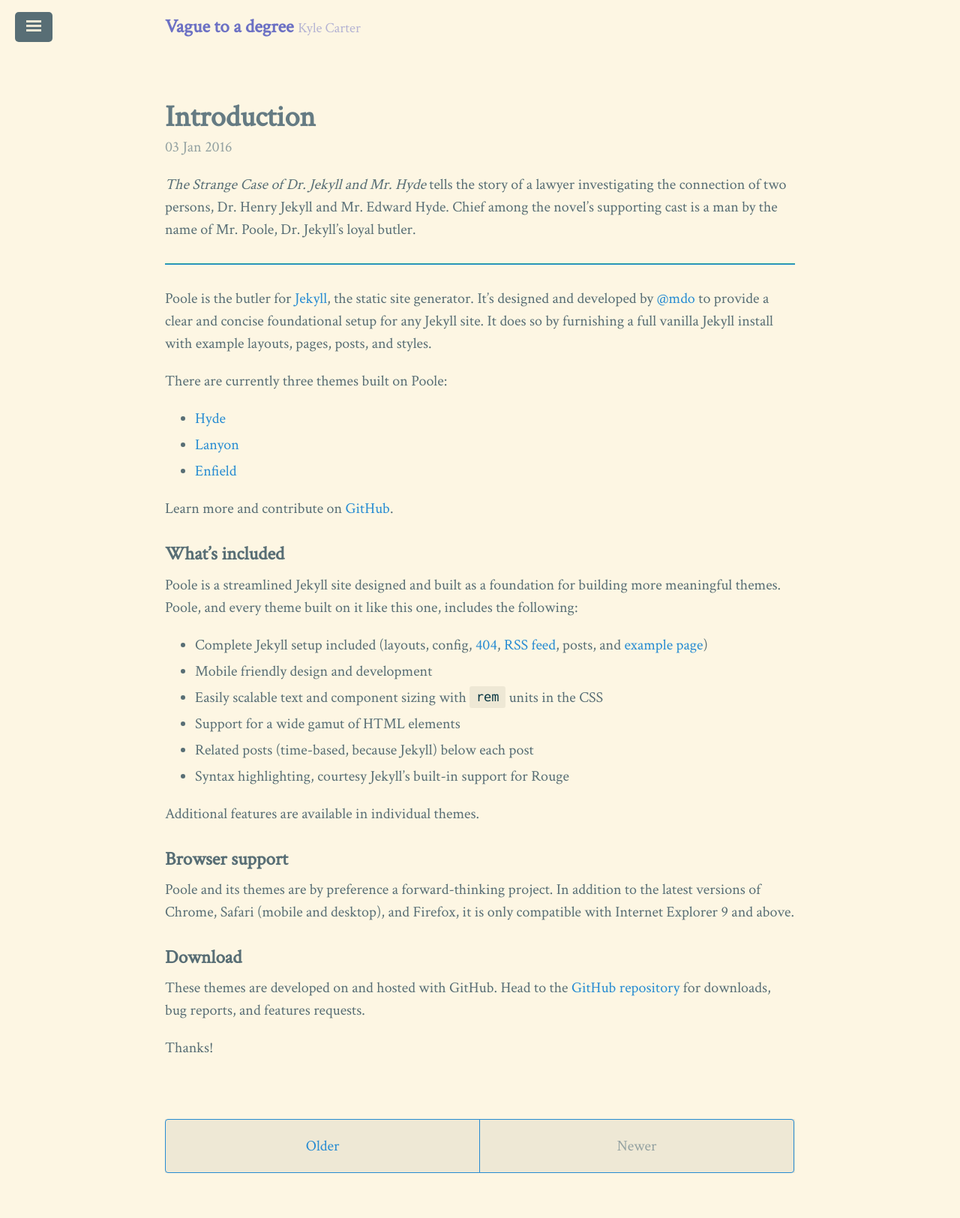
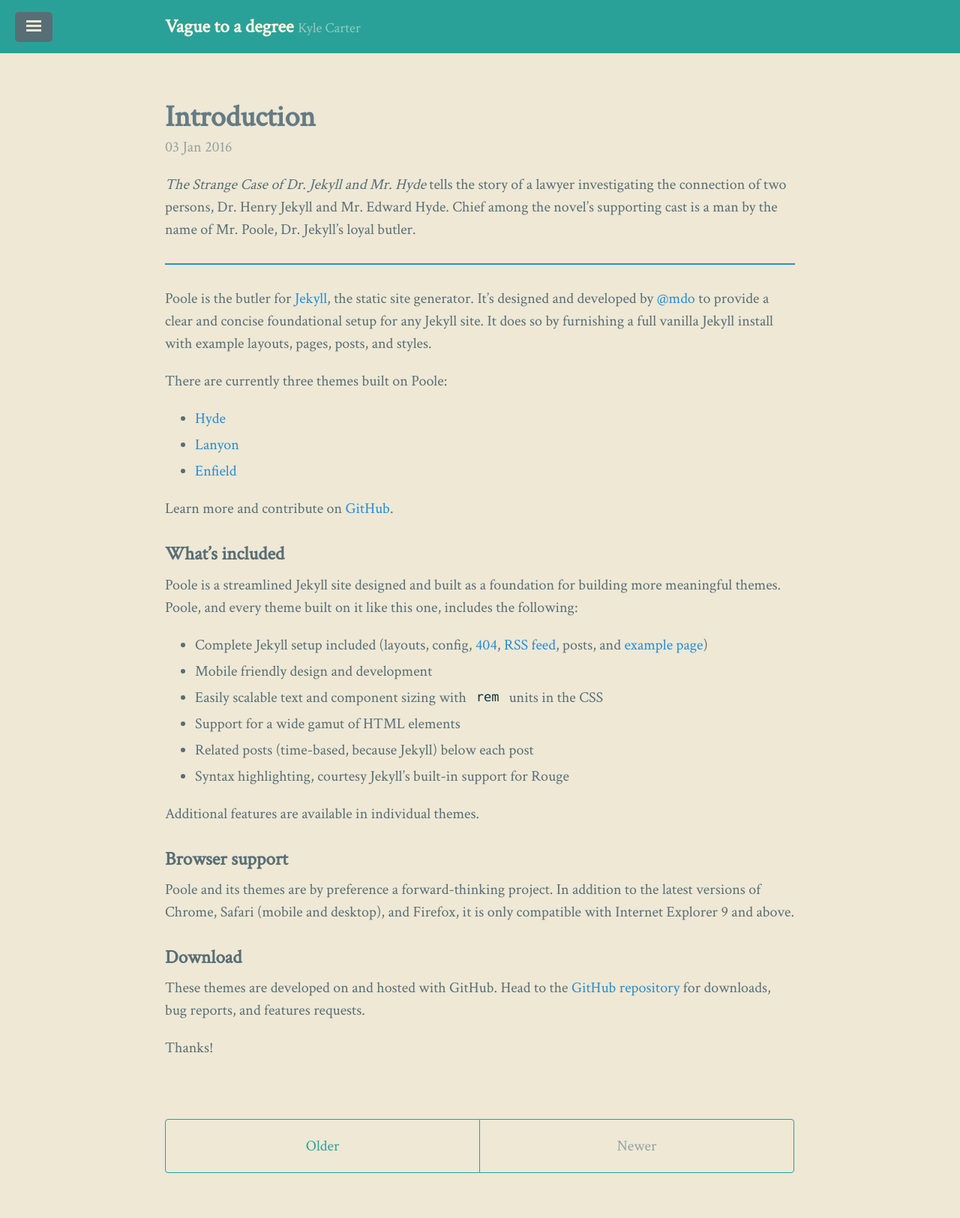
Before and after one commit to kylcarte/blog-src, a Jekyll site: the page built from index.html, in a window 1280 px wide. Shown: the whole page at 75% size. Built offline with Jekyll 4.4.1, drawn with Linux system fonts in a browser that asks for light colours; the list of posts is cut into pages by our own code.

Commit message:
updated css

```diff
--- a/_sass/_colors.scss
+++ b/_sass/_colors.scss
@@ -1,10 +1,12 @@
 
-$title-color: $sol-violet;
+$title-color: $sol-base3;
 $border-color: $sol-blue;
 
 $body-color: $sol-base01;
-$body-bg: $sol-base3;
+$body-bg: $sol-base2;
 $link-color: $sol-blue;
+$content-bg: $sol-base3;
+$masthead-bg: $sol-cyan;
 
 $sidebar-color: $sol-cyan;
 $sidebar-bg: $sol-base02;
@@ -22,10 +24,10 @@ $code-color: $sol-base02;
 $code-bg: $sol-base2;
 $code-line-num-color: $sol-orange;
 
-$pag-border: $sol-blue;
+$pag-border: $sol-cyan;
 $pag-active-bg: $sol-base2;
-$pag-active-color: $sol-blue;
-$pag-active-hover-bg: $sol-blue;
+$pag-active-color: $sol-cyan;
+$pag-active-hover-bg: $sol-cyan;
 $pag-active-hover-color: $sol-base3;
 
 $pag-inactive-bg: $sol-base2;
--- a/_sass/_layout.scss
+++ b/_sass/_layout.scss
@@ -10,6 +10,10 @@
   margin-right: auto;
 }
 
+.container .content {
+  background-color: $content-bg;
+}
+
 footer {
   margin-bottom: 2rem;
 }
--- a/_sass/_masthead.scss
+++ b/_sass/_masthead.scss
@@ -6,6 +6,7 @@
   padding-top:    1rem;
   padding-bottom: 1rem;
   margin-bottom: 3rem;
+  background-color: $masthead-bg;
 }
 
 .masthead-title {
@@ -15,6 +16,9 @@
 
   a {
     color: inherit;
+    &:hover {
+      text-decoration: none;
+    }
   }
 
   small {
```
